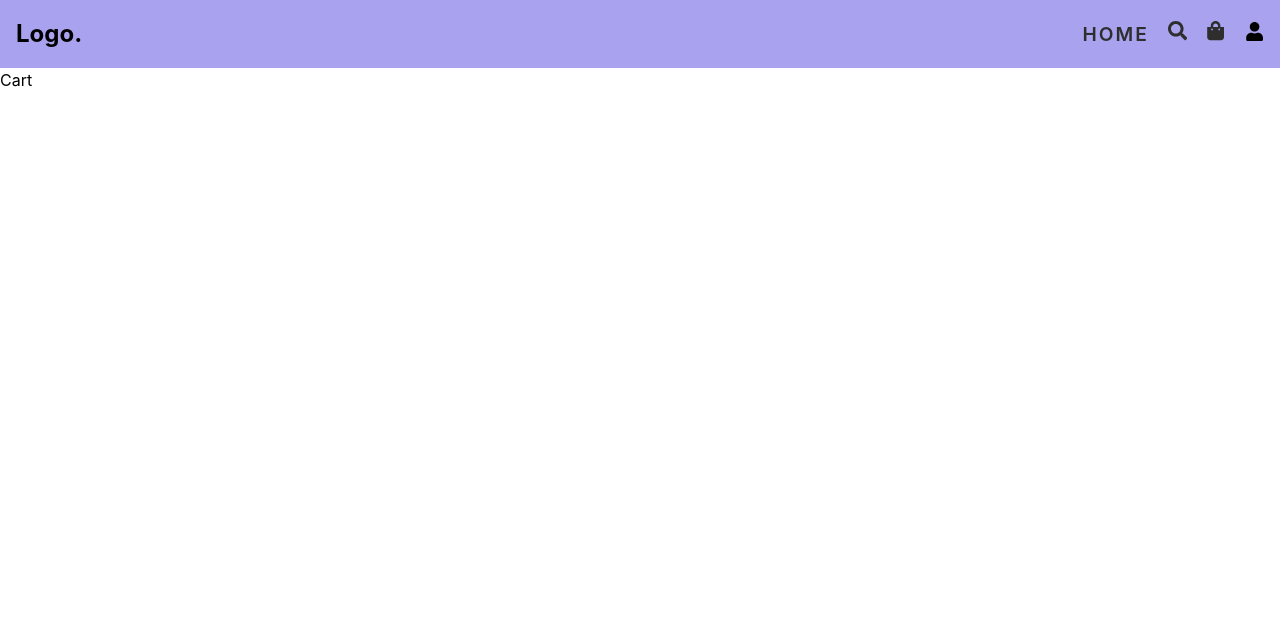
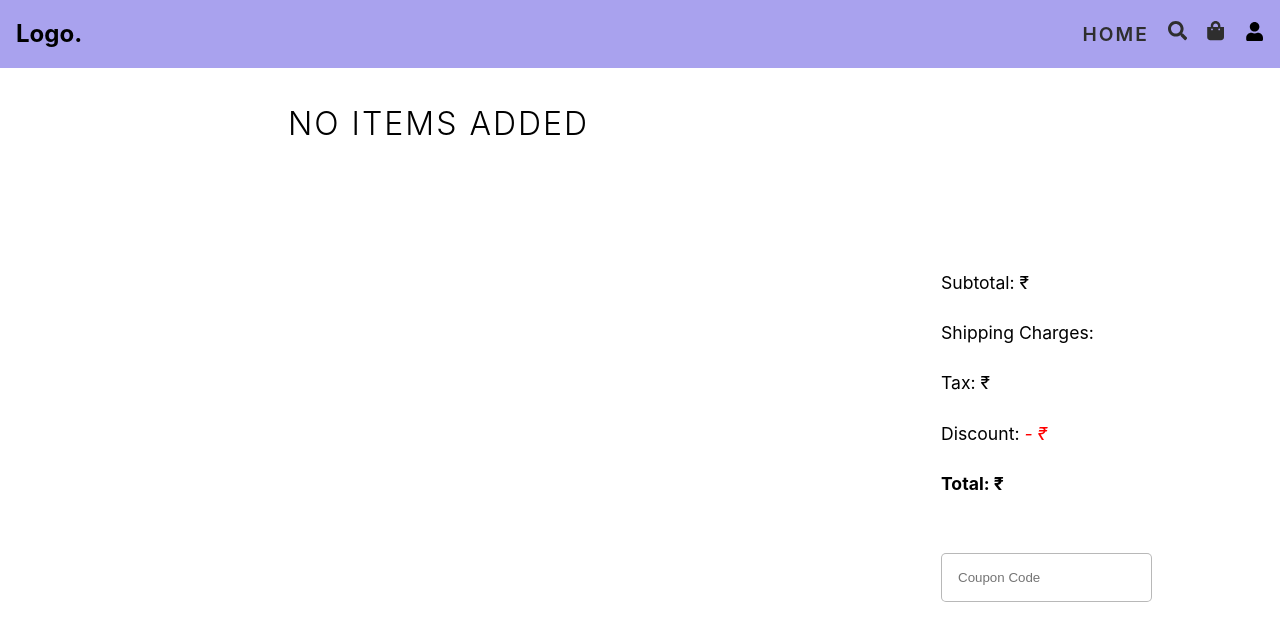
Before and after one commit to SoumyaNayak2000/oneSolution, a React (Vite) app: page /cart in a window 1280 px wide. Shown: the top 640 px of the page. Built offline with nearby package versions, Linux system fonts and the light colour scheme.

Commit message:
cart page ui completed

```diff
--- /dev/null
+++ b/src/components/CartItems.tsx
@@ -0,0 +1,40 @@
+import { Link } from "react-router-dom";
+import { FaTrash } from "react-icons/fa";
+
+type CartItemProps = {
+  cartItem: any;
+  incrementHandler: () => void;
+  decrementHandler: () => void;
+  removeHandler: () => void;
+};
+
+const CartItems = ({
+  cartItem,
+  incrementHandler,
+  decrementHandler,
+  removeHandler,
+}: CartItemProps) => {
+  const { photo, productId, name, price, quantity } = cartItem;
+
+  return (
+    <div className="cart-item">
+      <img src={`${photo}`} alt={name} />
+      <article>
+        <Link to={`/product/${productId}`}>{name}</Link>
+        <span>₹{price}</span>
+      </article>
+
+      <div>
+        <button onClick={() => decrementHandler()}>-</button>
+        <p>{quantity}</p>
+        <button onClick={() => incrementHandler()}>+</button>
+      </div>
+
+      <button onClick={() => removeHandler()}>
+        <FaTrash />
+      </button>
+    </div>
+  );
+};
+
+export default CartItems;
--- a/src/components/ProductCard.tsx
+++ b/src/components/ProductCard.tsx
@@ -17,10 +17,11 @@ const ProductCard = ({
   photo,
   stock,
   cartHandler,
+  productHandler,
 }: ProductsProps) => {
   return (
     <div className="product-card">
-      <img src={"product url"} alt={name} />
+      <img src={photo} alt={name} />
       <p>{name}</p>
       <span>₹{price}</span>
 
--- a/src/pages/Cart.tsx
+++ b/src/pages/Cart.tsx
@@ -1,5 +1,63 @@
+import { useState } from "react";
+import { VscError } from "react-icons/vsc";
+import CartItems from "../components/CartItems";
+
 const Cart = () => {
-  return <div>Cart</div>;
+  const cartItems = [];
+  const [couponCode, setCouponCode] = useState<string>("");
+  const [isValidCouponCode, setIsValidCouponCode] = useState<boolean>(false);
+
+  const incrementHandler = () => {};
+  const decrementHandler = () => {};
+  const removeHandler = () => {};
+  return (
+    <div className="cart">
+      <main>
+        {cartItems.length > 0 ? (
+          cartItems.map((i, idx) => (
+            <CartItems
+              incrementHandler={incrementHandler}
+              decrementHandler={decrementHandler}
+              removeHandler={removeHandler}
+              key={idx}
+              cartItem={i}
+            />
+          ))
+        ) : (
+          <h1>No Items Added</h1>
+        )}
+      </main>
+      <aside>
+        <p>Subtotal: ₹</p>
+        <p>Shipping Charges: </p>
+        <p>Tax: ₹</p>
+        <p>
+          Discount: <em className="red"> - ₹</em>
+        </p>
+        <p>
+          <b>Total: ₹</b>
+        </p>
+
+        <input
+          type="text"
+          placeholder="Coupon Code"
+          value={couponCode}
+          onChange={(e) => setCouponCode(e.target.value)}
+        />
+
+        {couponCode &&
+          (isValidCouponCode ? (
+            <span className="green">
+              ₹{"discount"} off using the <code>{couponCode}</code>
+            </span>
+          ) : (
+            <span className="red">
+              Invalid Coupon <VscError />
+            </span>
+          ))}
+      </aside>
+    </div>
+  );
 };
 
 export default Cart;
--- /dev/null
+++ b/src/styles/_cart.scss
@@ -0,0 +1,108 @@
+.cart {
+    padding: 2rem 4rem;
+    @include flex(row, unset, unset, 4rem);
+    height: calc(100vh - 4rem);
+
+    > main {
+      width: 70%;
+      > h1 {
+        @include heading(2px);
+        text-align: center;
+      }
+      overflow-y: auto;
+      &::-webkit-scrollbar {
+        display: none;
+      }
+    }
+
+    > aside {
+      width: 30%;
+      padding: 4rem;
+      @include flex(column, center, stretch, 1.5rem);
+      > input {
+        padding: 1rem;
+        border: 1px solid rgba(0, 0, 0, 0.28);
+        outline: none;
+        border-radius: 5px;
+        margin-top: 2rem;
+      }
+      > p {
+        font-size: 1.1rem;
+      }
+
+      > a {
+        background-color: $color3;
+        padding: 1rem;
+        text-decoration: none;
+        color: $color1;
+        @include flex;
+        text-transform: uppercase;
+        letter-spacing: 2px;
+        border-radius: 5px;
+        &:hover {
+          opacity: 0.8;
+        }
+      }
+
+      > span {
+        margin-top: -1rem;
+        @include flex(row, center, center, 5px);
+        > code {
+          font-weight: 900;
+          align-self: flex-end;
+        }
+      }
+    }
+  }
+
+  .cart-item {
+    padding: 1rem;
+    @include flex(row, flex-start, center, 3rem);
+    > img {
+      @include square(10rem);
+      object-fit: contain;
+    }
+
+    > article {
+      @include flex(column, center, flex-start, 0.25rem);
+      a {
+        font-size: 1.2rem;
+        color: $color2;
+        &:hover {
+          color: $color3;
+        }
+      }
+
+      span {
+        font-weight: 700;
+      }
+    }
+
+    > div {
+      margin-left: auto;
+      @include flex;
+      button {
+        border: none;
+        @include square(2rem);
+        border-radius: 5px;
+        @include flex;
+        cursor: pointer;
+        font-size: 1.2rem;
+        &:hover {
+          background-color: $color2;
+          color: $color1;
+        }
+      }
+    }
+
+    > button {
+      border: none;
+      background-color: transparent;
+      @include flex;
+      cursor: pointer;
+      font-size: 1.2rem;
+      &:hover {
+        color: red;
+      }
+    }
+  }
--- a/src/styles/app.scss
+++ b/src/styles/app.scss
@@ -36,6 +36,7 @@
 
   @import "admin/mixin";
   @import "home";
+  @import "cart";
 
 
 
```
